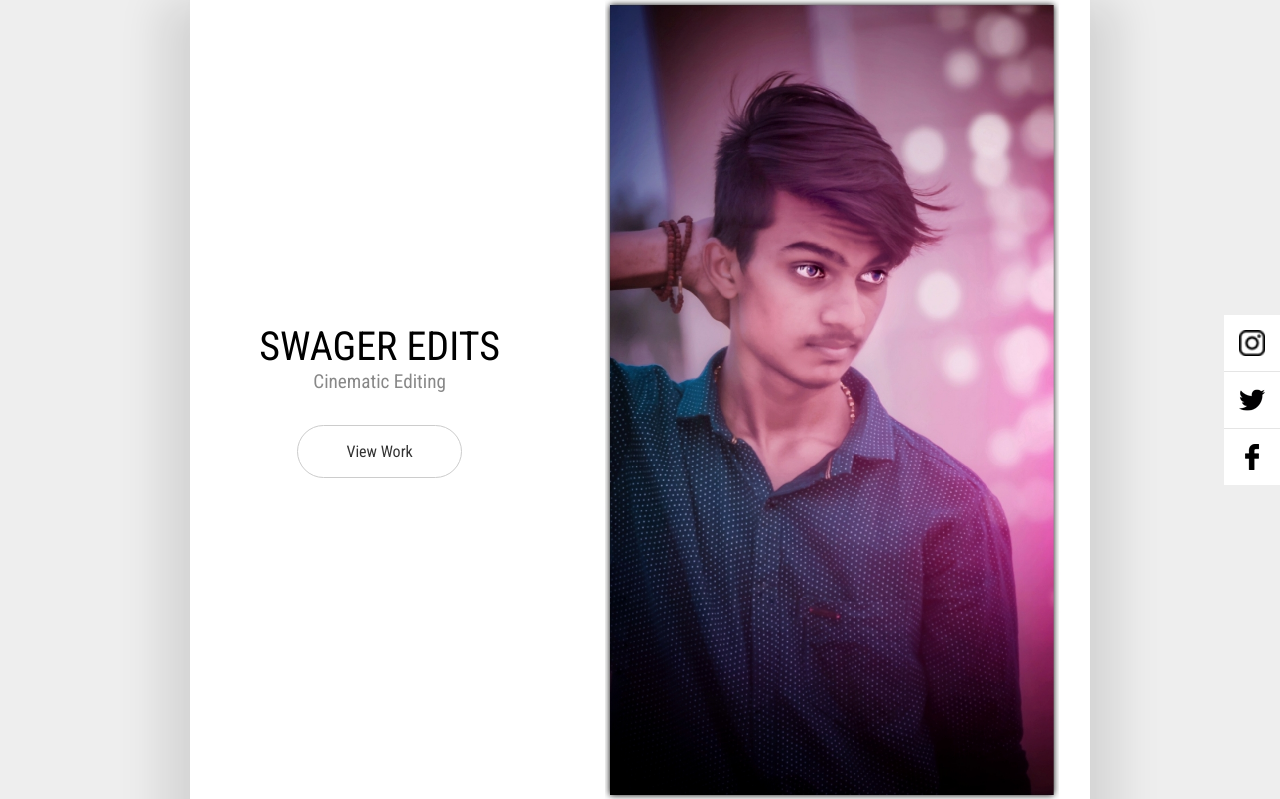
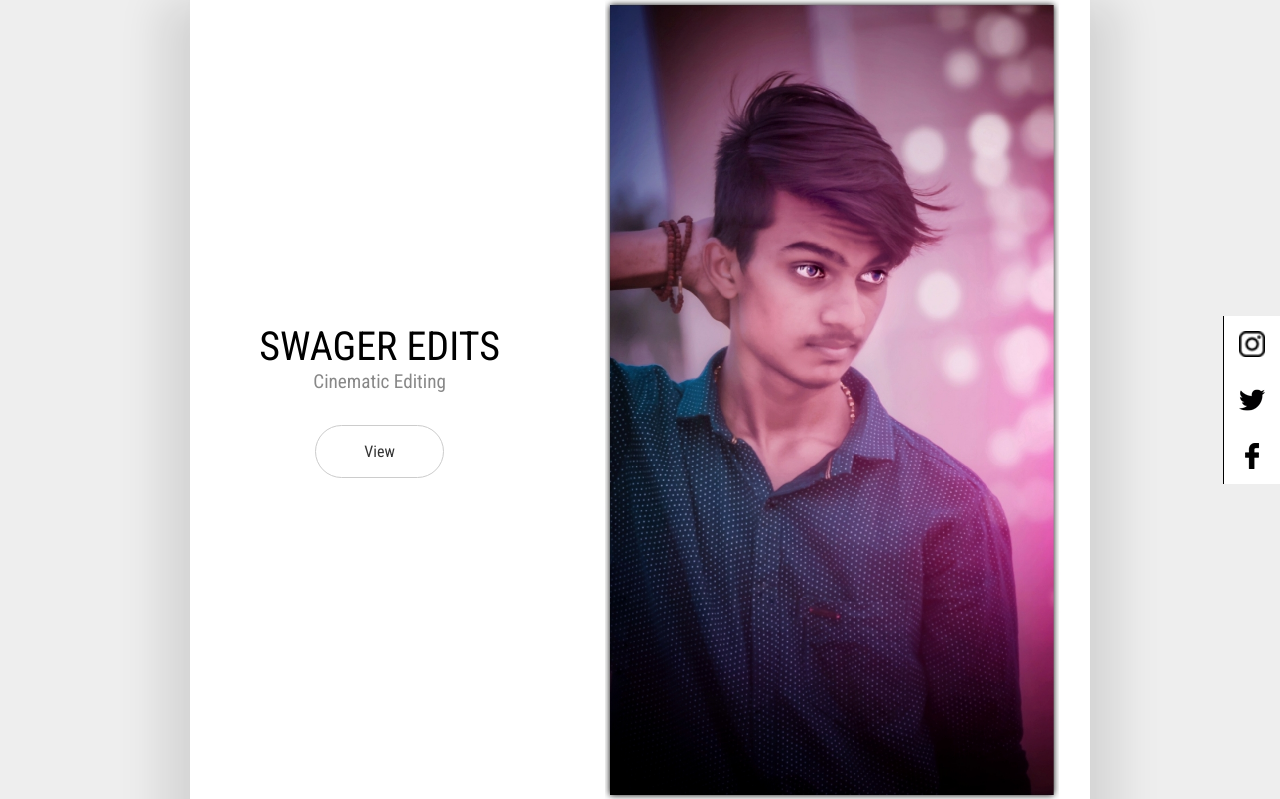
Before and after one commit to swagersingh/swagersingh.github.io, a PHP site: page / in a window 1280 px wide. Shown: the top 799 px of the page. Run offline with PHP 8.4, Linux system fonts and the light colour scheme.

Commit message:
Add files via upload

```diff
--- a/index.html
+++ b/index.html
@@ -16,13 +16,13 @@
 		</li>
 
 		<li>
-			<a href="#">
+			<a href="https://twitter.com/Mit71521838">
 				<img src="twitter.png">
 			</a>
 		</li>
 
 		<li>
-			<a href="#">
+			<a href="https://www.facebook.com/mr.swagersingh.587606">
 				<img src="facebook.png">
 			</a>
 		</li>
@@ -36,7 +36,7 @@
           <h1>swager edits</h1>
           <h2>cinematic editing</h2>
           <a href="#images" class="btn" id="view-work">
-            View Work
+            View
           </a>
         </div>
       </div>
@@ -97,5 +97,6 @@
 
   <script src="main.js" ></script>
 
+
 </body>
 </html>
--- a/style.css
+++ b/style.css
@@ -6,6 +6,7 @@ body {
   background: #eee;
   height: auto;
   position:relative;
+
 }
 
 h1 {
@@ -25,6 +26,7 @@ h2 {
 img{
   display: block;
   width: 100%;
+
 }
 
 main {
@@ -36,6 +38,7 @@ main {
 
 #landing {
   background: #fff;
+
 }
 
 #landing-text {
@@ -71,6 +74,7 @@ main {
   text-decoration: none;
   color: #333;
   transition: background 500ms ease;
+
 }
 
 .btn:hover {
@@ -145,13 +149,14 @@ a{
   margin: 0;
 	z-index: 10;
 
+  border-left: 1px solid black;
+
 }
 .sci li
 {
 	background: #fff;
 	padding: 15px;
 	list-style: none;
-	border-bottom: 1px solid rgba(0,0,0,.1);
   padding: auto;
 }
 .sci li:last-child
```
